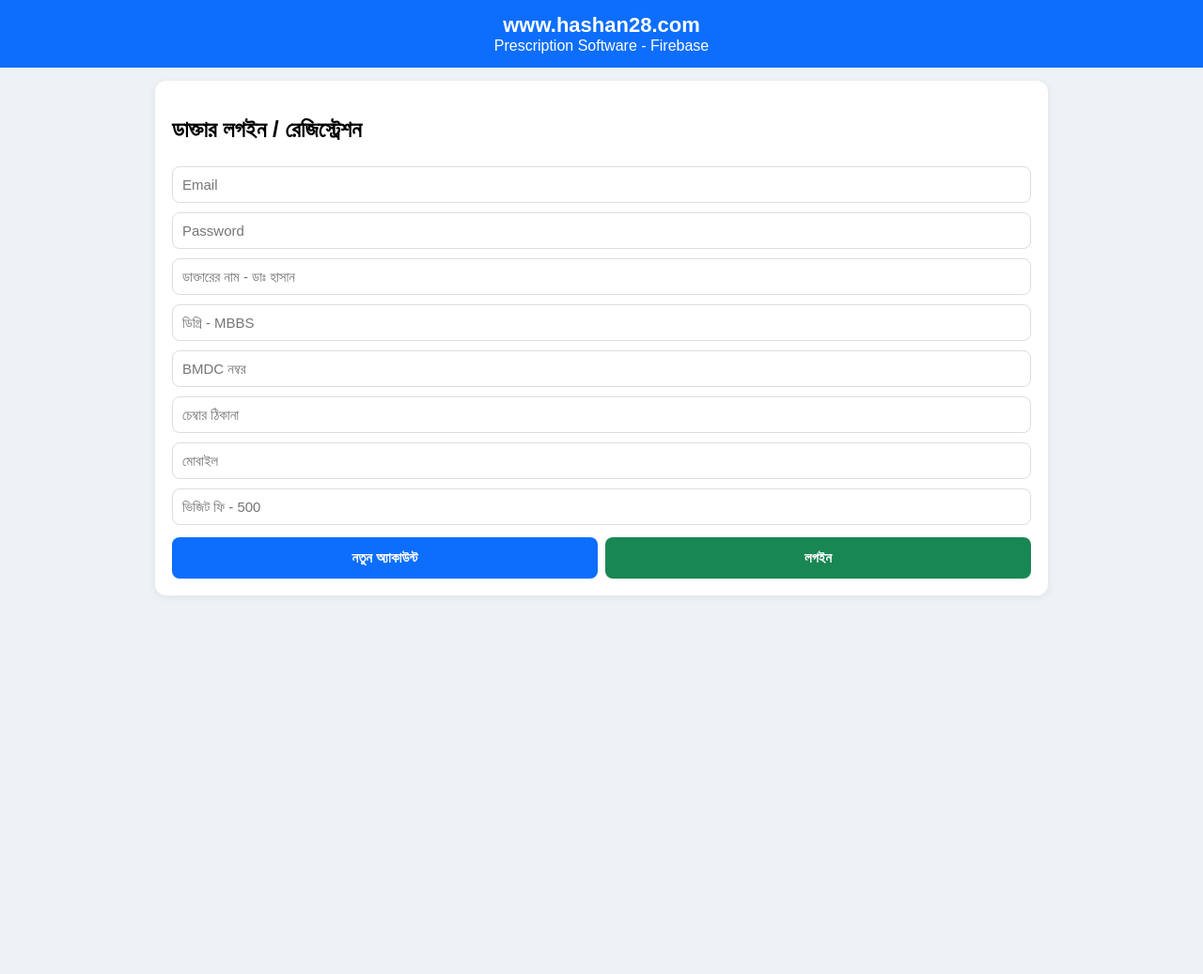
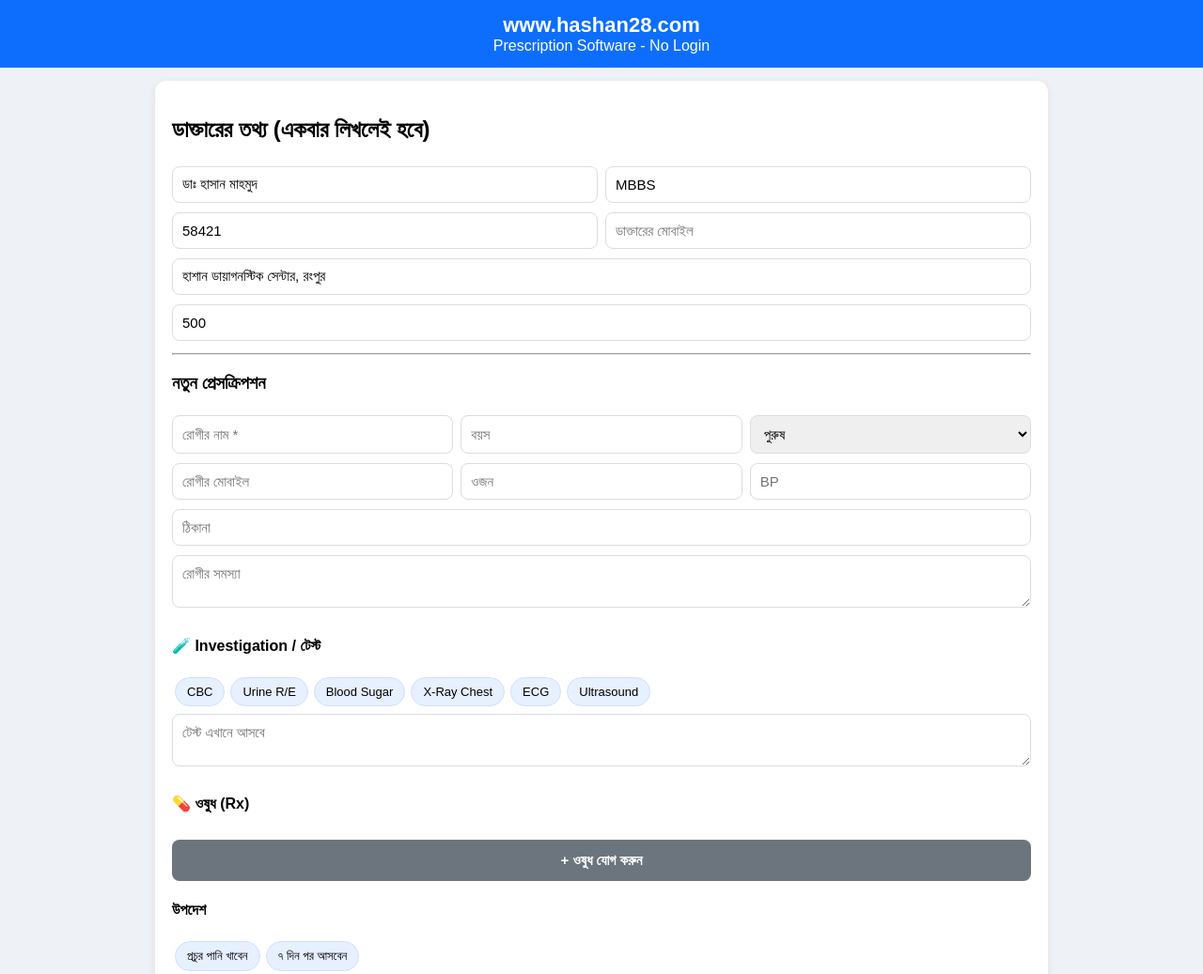
Before and after one commit to gadgetsonlinestore28-beep/Eprescription, a plain HTML site: page index.html in a window 1280 px wide. Shown: the top 1037 px of the page at 94% size. Before the commit the page ends 800 px from the top, so only its background shows below. Drawn offline with Linux system fonts and the light colour scheme.

Commit message:
Update index.html

```diff
--- a/index.html
+++ b/index.html
@@ -10,7 +10,7 @@
 .box{max-width:950px;margin:14px auto;background:#fff;padding:18px;border-radius:12px;box-shadow:0 2px 10px #0001}
 input,select,textarea{width:100%;padding:10px;margin:5px 0;border:1px solid #ddd;border-radius:8px;font-size:15px}
 button{background:#0d6efd;color:#fff;border:0;padding:13px;border-radius:8px;font-weight:bold;cursor:pointer;width:100%;margin-top:8px;font-size:15px}
-button.green{background:#198754}button.orange{background:#ff9800;color:#000}button.red{background:#dc3545}button.grey{background:#6c757d}
+button.green{background:#198754}button.orange{background:#ff9800;color:#000}button.grey{background:#6c757d}
 .flex{display:flex;gap:8px}.flex>*{flex:1}.hidden{display:none}
 .med-row{display:flex;gap:5px;margin-bottom:5px}.med-row input{flex:1}
 .chip{display:inline-block;background:#e7f0ff;padding:7px 12px;border-radius:20px;margin:3px;cursor:pointer;font-size:13px;border:1px solid #cfe0ff}
@@ -25,28 +25,18 @@ table{width:100%;border-collapse:collapse}th,td{border:1px solid #ddd;padding:6p
 </style>
 </head>
 <body>
-<div class="top no-print"><h1>www.hashan28.com</h1><p style="margin:0">Prescription Software - Firebase</p></div>
+<div class="top no-print"><h1>www.hashan28.com</h1><p style="margin:0">Prescription Software - No Login</p></div>
 
-<div class="box no-print" id="authBox">
-<h2>ডাক্তার লগইন / রেজিস্ট্রেশন</h2>
-<input id="dEmail" placeholder="Email">
-<input id="dPass" type="password" placeholder="Password">
-<input id="dName" placeholder="ডাক্তারের নাম - ডাঃ হাসান">
-<input id="dDegree" placeholder="ডিগ্রি - MBBS">
-<input id="dBmdc" placeholder="BMDC নম্বর">
-<input id="dChamber" placeholder="চেম্বার ঠিকানা">
-<input id="dMobile" placeholder="মোবাইল">
-<input id="dFee" placeholder="ভিজিট ফি - 500">
-<div class="flex"><button onclick="register()">নতুন অ্যাকাউন্ট</button><button class="green" onclick="login()">লগইন</button></div>
-</div>
-
-<div class="box no-print hidden" id="dashBox">
-<h2 id="welcome"></h2><p id="docInfo"></p>
-<div class="flex"><button class="grey" onclick="showStats()">রিপোর্ট</button><button class="red" onclick="logout()">লগআউট</button></div>
-<div id="stats"></div><hr>
+<div class="box no-print" id="dashBox">
+<h2>ডাক্তারের তথ্য (একবার লিখলেই হবে)</h2>
+<div class="flex"><input id="dName" placeholder="ডাক্তারের নাম - ডাঃ হাসান" value="ডাঃ হাসান মাহমুদ"><input id="dDegree" placeholder="ডিগ্রি - MBBS" value="MBBS"></div>
+<div class="flex"><input id="dBmdc" placeholder="BMDC নম্বর" value="58421"><input id="dMobile" placeholder="ডাক্তারের মোবাইল"></div>
+<input id="dChamber" placeholder="চেম্বারের নাম ও ঠিকানা" value="হাশান ডায়াগনস্টিক সেন্টার, রংপুর">
+<input id="dFee" placeholder="ভিজিট ফি - 500" value="500">
+<hr>
 <h3>নতুন প্রেসক্রিপশন</h3>
 <div class="flex"><input id="pName" placeholder="রোগীর নাম *"><input id="pAge" placeholder="বয়স"><select id="pGender"><option>পুরুষ</option><option>মহিলা</option><option>শিশু</option></select></div>
-<div class="flex"><input id="pMobile" placeholder="মোবাইল নম্বর"><input id="pWeight" placeholder="ওজন"><input id="pBP" placeholder="BP"></div>
+<div class="flex"><input id="pMobile" placeholder="রোগীর মোবাইল"><input id="pWeight" placeholder="ওজন"><input id="pBP" placeholder="BP"></div>
 <input id="pAddress" placeholder="ঠিকানা">
 <textarea id="pProblem" placeholder="রোগীর সমস্যা"></textarea>
 <h4>🧪 Investigation / টেস্ট</h4>
@@ -65,13 +55,11 @@ table{width:100%;border-collapse:collapse}th,td{border:1px solid #ddd;padding:6p
 <div id="printArea"><div id="copy1"></div><div class="cut">✂️ - - - কেটে নিন / CUT HERE - - - ✂️</div><div id="copy2"></div></div>
 <div class="box no-print hidden" id="printBtnBox"><button onclick="window.print()">🖨️ প্রিন্ট করুন</button><button class="green" onclick="backDash()">নতুন প্রেসক্রিপশন</button></div>
 
-<script type="module">
-import {initializeApp} from "https://www.gstatic.com/firebasejs/10.12.0/firebase-app.js";
-import {getAuth,createUserWithEmailAndPassword,signInWithEmailAndPassword,signOut,onAuthStateChanged} from "https://www.gstatic.com/firebasejs/10.12.0/firebase-auth.js";
-import {getFirestore,collection,addDoc,query,where,getDocs} from "https://www.gstatic.com/firebasejs/10.12.0/firebase-firestore.js";
-
-// ▼▼▼ এখানে আপনার Firebase Config বসান ▼▼▼
-const firebaseConfig={apiKey:"YOUR_API_KEY",authDomain:"hashan28.firebaseapp.com",projectId:"hashan28",storageBucket:"hashan28.appspot.com",messagingSenderId:"YOUR_SENDER_ID",appId:"YOUR_APP_ID"};
-const app=initializeApp(firebaseConfig);const auth=getAuth(app);const db=getFirestore(app);
-let currentDoctor=null;
-window.addMed=()=>{let d=document.createElement('div');d.className='med-row';d.innerHTML=`<input placeholder="ওষুধের নাম" class="mName"><input placeholder="ডোজ 1+0+1" class="mDose"><input placeholder="দিন" class="mDay"><input
+<script>
+let allData = JSON.parse(localStorage.getItem('hashan28_data')||'[]');
+function addMed(){let d=document.createElement('div');d.className='med-row';d.innerHTML=`<input placeholder="ওষুধের নাম" class="mName"><input placeholder="ডোজ 1+0+1" class="mDose"><input placeholder="দিন" class="mDay"><input placeholder="নিয়ম" class="mRule">`;document.getElementById('medList').appendChild(d);}
+function addTest(t){let e=document.getElementById('pTest');e.value+=(e.value?' , ':'')+t}
+function addAdvice(t){let e=document.getElementById('pAdvice');e.value+=(e.value?' ':'')+t+'. '}
+function getMeds(){return [...document.querySelectorAll('.med-row')].map(r=>({n:r.querySelector('.mName').value,d:r.querySelector('.mDose').value,day:r.querySelector('.mDay').value,rule:r.querySelector('.mRule').value})).filter(m=>m.n)}
+function buildPad(d,tag,mode){
+ let medHtml = mode==='inv_only' ? `<p style="text-align:center;color:#ff9800"><b>শুধুমাত্র Investigation - ওষুধ পরে দেওয়া হবে</b></p>` : `<h3>Rx - ওষুধ</h3><table><tr><th>ওষুধ</th><th>ডোজ</th><th>দিন</th><th>নিয়ম</th></tr>${d.meds.map(m=>`<tr><td>${m.n}</td><td>${m.d}</td>
```
